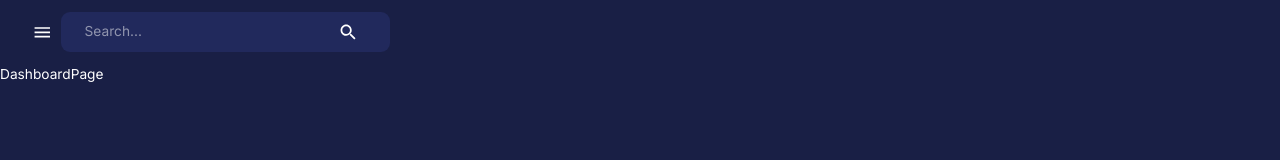
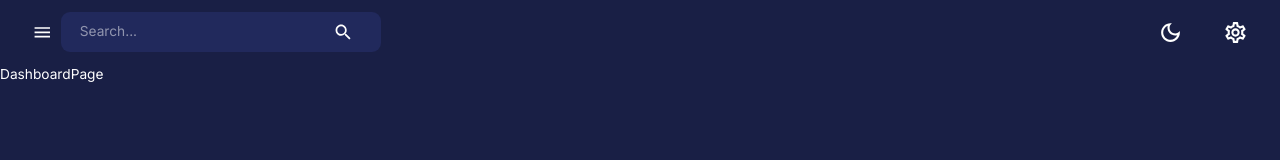
Before and after one commit to leungpo/Dashboard-application, a React (Create React App) app in the folder client/: page /dashboard in a window 1280 px wide. Shown: the top 160 px of the page. Built offline with nearby package versions, Linux system fonts and the light colour scheme.

Commit message:
feat: add NavBar right side

```diff
--- a/client/src/components/NavBar.js
+++ b/client/src/components/NavBar.js
@@ -11,7 +11,7 @@ import FlexBetween from "components/FlexBetween";
 import { useDispatch } from 'react-redux';
 import { setMode } from 'state';
 import profileImage from "assets/icon.png";
-import { AppBar, IconButton, InputBase, Toolbar, useTheme } from '@mui/material';
+import { AppBar, Icon, IconButton, InputBase, Toolbar, useTheme } from '@mui/material';
 
 export default function NavBar() {
     const dispatch = useDispatch();
@@ -34,7 +34,7 @@ export default function NavBar() {
                 backgroundColor={theme.palette.background.alt}
                 borderRadius="9px"
                 gap="3rem"
-                p="0.1rem 1.5rem"
+                p="0.1rem 1.2rem"
             >
                 <InputBase placeholder="Search..." />
                 <IconButton>
@@ -42,6 +42,20 @@ export default function NavBar() {
                 </IconButton>
             </FlexBetween>
         </FlexBetween>
+
+        {/* Right side */}
+        <FlexBetween gap="1.5rem">
+            <IconButton onClick={() => dispatch(setMode())}>
+                {theme.palette.mode === 'dark' ? (
+                    <DarkModeOutlined sx={{ fontSize: "25px"}} />
+                ) : (
+                    <LightModeOutlined sx={{fontSize: "25px"}} />
+                )}
+            </IconButton>
+            <IconButton>
+                <SettingsOutlined sx={{fontSize: "25px"}} />
+            </IconButton>
+        </FlexBetween>
     </Toolbar>
 
    </AppBar>
```
